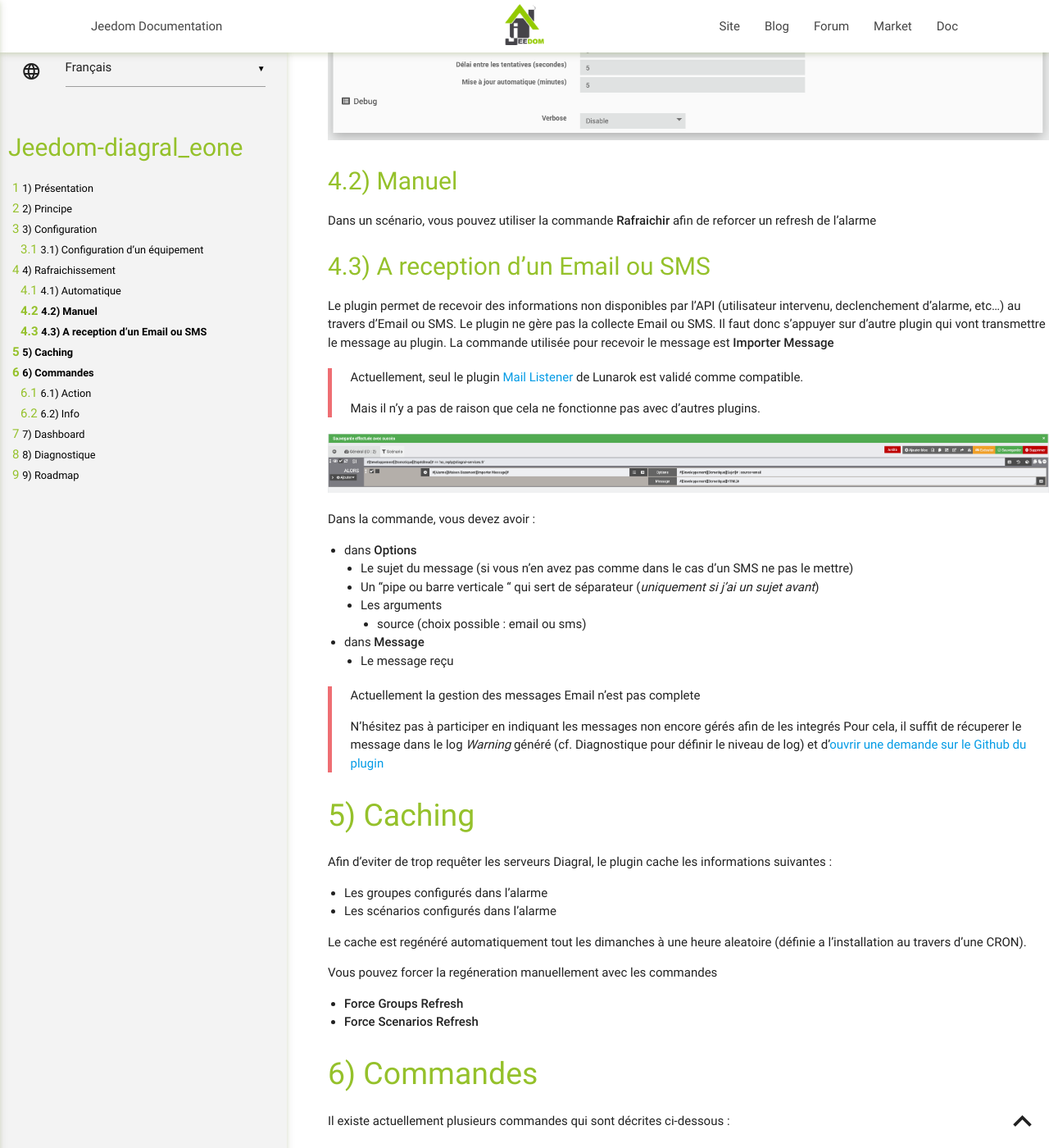
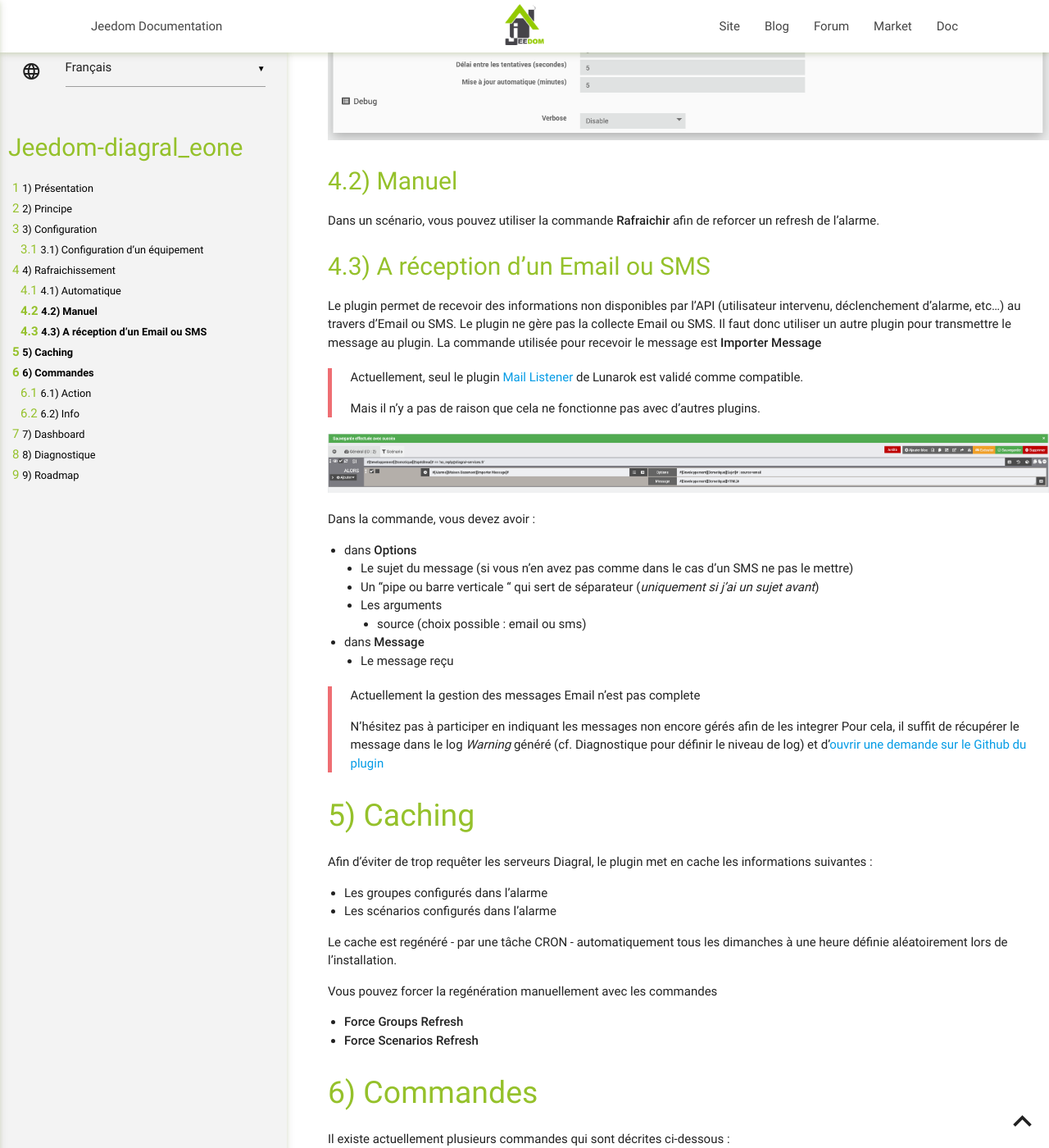
Before and after one commit to mguyard/Jeedom-Diagral_eOne, a Jekyll site: the page built from docs/fr_FR/index.md, in a window 1280 px wide and 1400 px high, scrolled down 2403 px. Shown: the whole window at 82% size. Built offline with Jekyll 4.4.1, drawn with Linux system fonts in a browser that asks for light colours; our own code applies the rules of GitHub Pages for plain Markdown files; some of the changed text lies outside the part shown.

Commit message:
Integration Pull Request #7
Correction de la documentation en branch develop

```diff
--- a/docs/fr_FR/index.md
+++ b/docs/fr_FR/index.md
@@ -52,18 +52,18 @@
 
 ## Automatique
 
-Une CRON est automatiquement créé sur base du délai entre les tentatives indiqué dans la configuration du plugin.
+Une tâche CRON est automatiquement créée sur base du délai entre les tentatives indiqué dans la configuration du plugin.
 
 ![Configuration Générale](../assets/images/ConfigurationGenerale.png)
 
 ## Manuel
 
-Dans un scénario, vous pouvez utiliser la commande __Rafraichir__ afin de reforcer un refresh de l'alarme
+Dans un scénario, vous pouvez utiliser la commande __Rafraichir__ afin de reforcer un refresh de l'alarme.
 
-## A reception d'un Email ou SMS
+## A réception d'un Email ou SMS
 
-Le plugin permet de recevoir des informations non disponibles par l'API (utilisateur intervenu, declenchement d'alarme, etc...) au travers d'Email ou SMS.
-Le plugin ne gère pas la collecte Email ou SMS. Il faut donc s'appuyer sur d'autre plugin qui vont transmettre le message au plugin.
+Le plugin permet de recevoir des informations non disponibles par l'API (utilisateur intervenu, déclenchement d'alarme, etc...) au travers d'Email ou SMS.
+Le plugin ne gère pas la collecte Email ou SMS. Il faut donc utiliser un autre plugin pour transmettre le message au plugin.
 La commande utilisée pour recevoir le message est __Importer Message__
 
 > Actuellement, seul le plugin [Mail Listener](https://www.jeedom.com/market/index.php?v=d&p=market&author=lunarok&&name=Mail%20Listener) de Lunarok est validé comme compatible.
@@ -83,18 +83,18 @@
 
 > Actuellement la gestion des messages Email n'est pas complete
 >
-> N'hésitez pas à participer en indiquant les messages non encore gérés afin de les integrés
-> Pour cela, il suffit de récuperer le message dans le log _Warning_ généré (cf. Diagnostique pour définir le niveau de log) et d'[ouvrir une demande sur le Github du plugin](https://github.com/mguyard/Jeedom-Diagral_eOne/issues/new?assignees=mguyard&labels=enhancement&template=message---ajout-du-support-d-un-nouveau-message.md&title=%5BMSG-ADD%5D)
+> N'hésitez pas à participer en indiquant les messages non encore gérés afin de les integrer
+> Pour cela, il suffit de récupérer le message dans le log _Warning_ généré (cf. Diagnostique pour définir le niveau de log) et d'[ouvrir une demande sur le Github du plugin](https://github.com/mguyard/Jeedom-Diagral_eOne/issues/new?assignees=mguyard&labels=enhancement&template=message---ajout-du-support-d-un-nouveau-message.md&title=%5BMSG-ADD%5D)
 
 # Caching
 
-Afin d'eviter de trop requêter les serveurs Diagral, le plugin cache les informations suivantes :
+Afin d'éviter de trop requêter les serveurs Diagral, le plugin met en cache les informations suivantes :
 -   Les groupes configurés dans l'alarme
 -   Les scénarios configurés dans l'alarme
 
-Le cache est regénéré automatiquement tout les dimanches à une heure aleatoire (définie a l'installation au travers d'une CRON).
+Le cache est regénéré - par une tâche CRON - automatiquement tous les dimanches à une heure définie aléatoirement lors de l'installation.
 
-Vous pouvez forcer la regéneration manuellement avec les commandes
+Vous pouvez forcer la regénération manuellement avec les commandes
 -   __Force Groups Refresh__
 -   __Force Scenarios Refresh__
 
@@ -119,24 +119,24 @@
 
 -   __Importer Message__ : Collecte d'un message (mail ou SMS)
 
--   __Force Groups Refresh__ : Rafraissement des fichiers de groupes
+-   __Force Groups Refresh__ : Rafraichissement des fichiers de groupes
     -   _Le plugin génère des fichiers JSON (#pluginDirectory#/core/class/config/groups_*.json) afin d'éviter d'interroger très regulièrement le cloud Diagral et ainsi éviter de se faire Blacklister temporairement le compte.
     -   Un fichier JSON par équipement. Le * correspond au systemID indiqué sur chaque équipement
-    -   Une CRON Diagral_eOne/generateJsonAllDevices se lance tout les dimanches pour mettre à jour ces fichiers (l'heure est défini aléatoirement à l'installation pour eviter les effets de masse sur le Cloud Diagral).
+    -   Une CRON Diagral_eOne/generateJsonAllDevices se lance tous les dimanches pour mettre à jour ces fichiers (l'heure est définie aléatoirement à l'installation pour éviter les effets de masse sur le Cloud Diagral).
 
--   __Force Scenarios Refresh__ : Rafraissement des fichiers de scénarios
+-   __Force Scenarios Refresh__ : Rafraichissement des fichiers de scénarios
     -   _Le plugin génère des fichiers JSON (#pluginDirectory#/core/class/config/scenarios_*.json) afin d'éviter d'interroger très regulièrement le cloud Diagral et ainsi éviter de se faire Blacklister temporairement le compte.
     -   Un fichier JSON par équipement. Le * correspond au systemID indiqué sur chaque équipement
-    -   Une CRON Diagral_eOne/generateJsonAllDevices se lance tout les dimanches pour mettre à jour ces fichiers (l'heure est défini aléatoirement à l'installation pour eviter les effets de masse sur le Cloud Diagral).
+    -   Une CRON Diagral_eOne/generateJsonAllDevices se lance tous les dimanches pour mettre à jour ces fichiers (l'heure est définie aléatoirement à l'installation pour éviter les effets de masse sur le Cloud Diagral).
 
--   __Lancement Scenario__ : Execute un scénario
+-   __Lancement Scenario__ : Exécute un scénario
 
 ## Info
 
--   Statut : Status de l'alarme
-    -   Off : Alarme désactivé
+-   Statut : Statut de l'alarme
+    -   Off : Alarme désactivée
     -   presence : Alarme en mode présence
-    -   group : Alarme activé uniquement sur certains groupes
+    -   group : Alarme activée uniquement sur certains groupes
     -   tempogroup : Alarme en cours d'activation
 -   Mises à jour disponibles : Indique le nombre de mises à jour disponibles sur l'alarme
 -   Groupes Actifs : Liste des groupes actifs par leur nom (ex. Détecteur Ouverture Étage + Garage)
```
Also changed, not shown: other parts of docs/fr_FR/index.md (+8 -8 lines).
